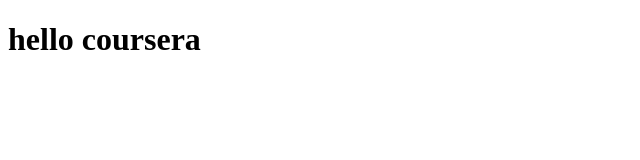
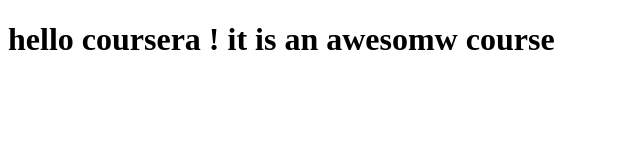
Before and after one commit to asvamashwin/assignment1, a plain HTML site: page assignment1/assignment1.html in a window 1280 px wide. Shown: the whole page, without its empty margins (0-640 px from the left). Drawn offline with Linux system fonts and the light colour scheme.

Commit message:
small addition

```diff
--- a/assignment1/assignment1.html
+++ b/assignment1/assignment1.html
@@ -4,7 +4,7 @@
 	<title> hello coursera</title>
 </head>
 <body>
-	<h1>hello coursera</h1>
+	<h1>hello coursera ! it is an awesomw course</h1>
 
 </body>
 </html>
```
